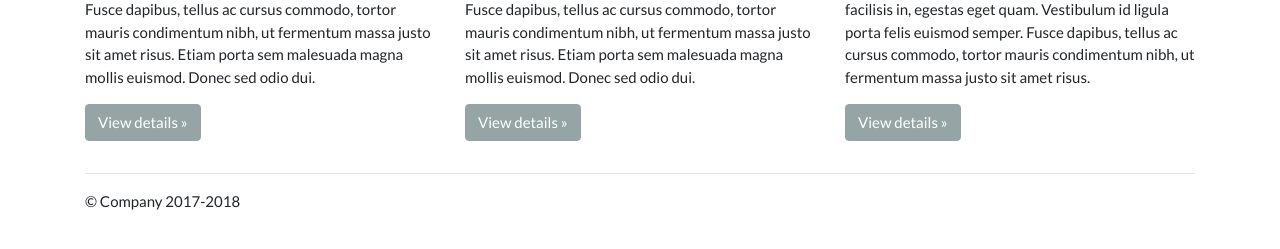
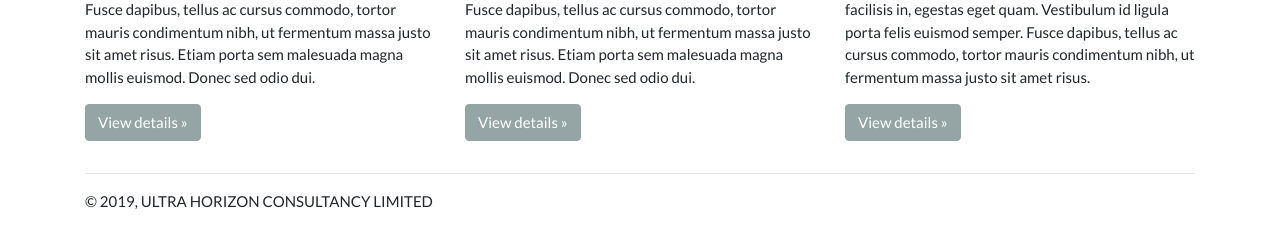
Before and after one commit to jwsi/dns-website, a Flask app: template api/templates/index.html in a window 1280 px wide. Shown: the part 551-800 px from the top of the page. Run offline with Flask 2, Linux system fonts and the light colour scheme; the template is opened without the code that fills it, so the values that code supplies are empty; some libraries are stand-ins or nearby versions.

Commit message:
Update footer.

```diff
--- a/api/templates/base.html
+++ b/api/templates/base.html
@@ -69,7 +69,7 @@
 
 	<footer class="container">
 		<hr>
-		<p>&copy; Company 2017-2018</p>
+		<p>© 2019, ULTRA HORIZON CONSULTANCY LIMITED</p>
 	</footer>
 
 	<!-- Bootstrap core JavaScript
```
